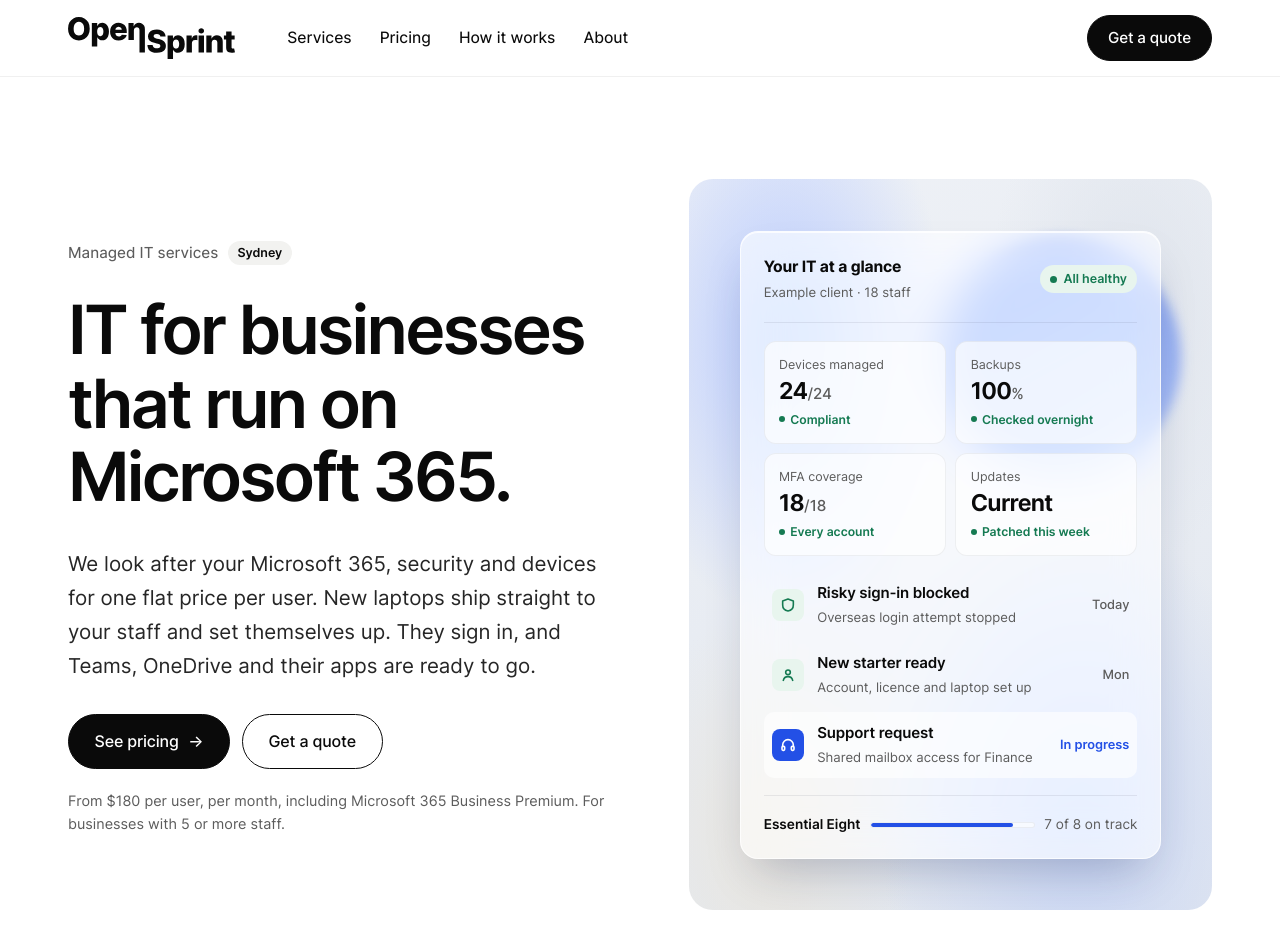
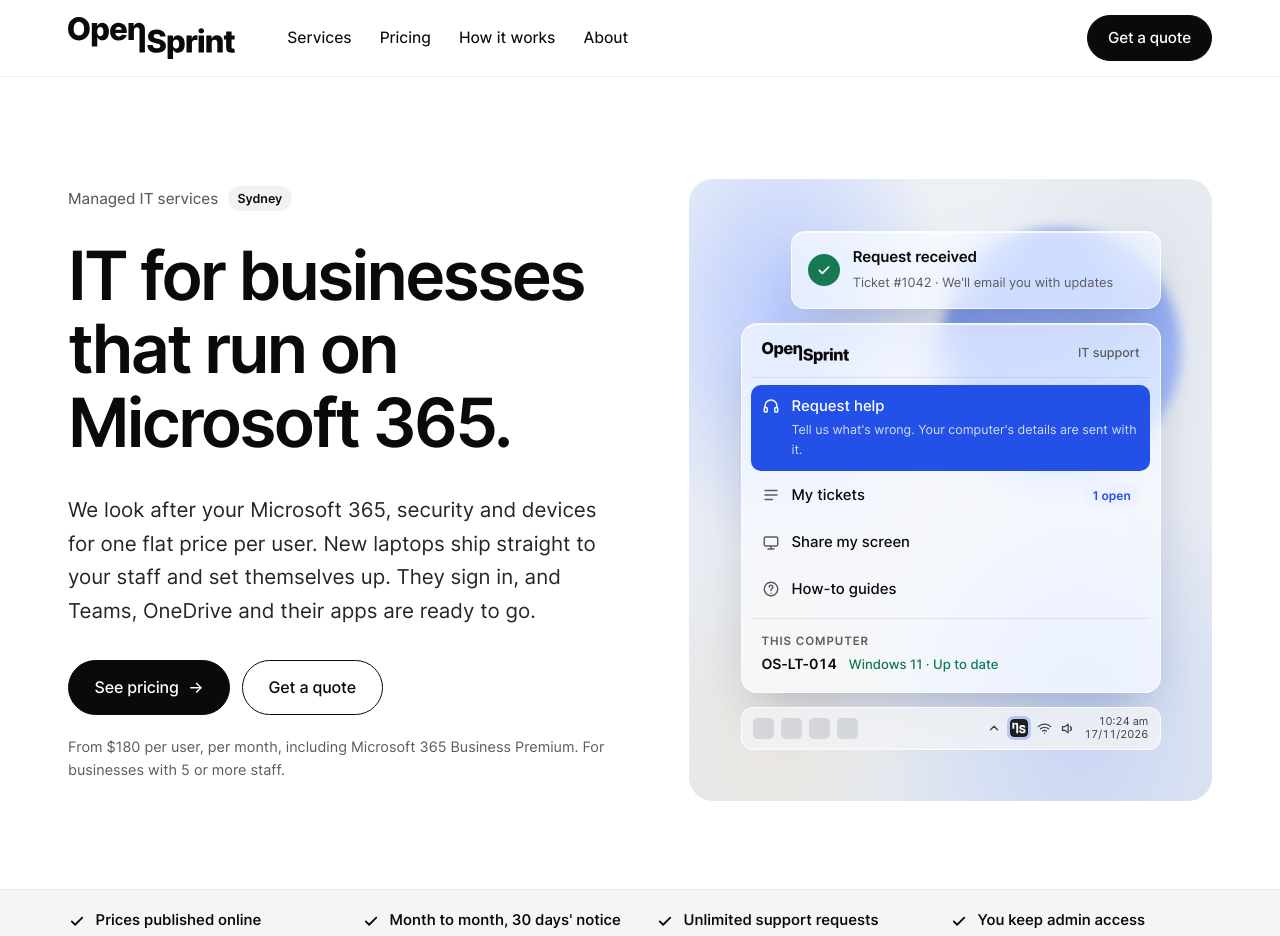
Before and after one commit to opensprint-au/opensprint, a plain HTML site: page public/index.html in a window 1280 px wide. Shown: the top 936 px of the page. Drawn offline with Linux system fonts and the light colour scheme.

Commit message:
Show the OpenSprint tray help menu in the hero
Replaces the example dashboard with what client staff actually see:
the branded system tray menu (request help, my tickets, share screen,
guides, this computer) above the Windows taskbar, plus the
"request received" confirmation.

Co-Authored-By: Claude Opus 5.5 <noreply@anthropic.com>

```diff
--- a/public/css/style.css
+++ b/public/css/style.css
@@ -152,18 +152,47 @@ p { margin: 0 0 1em; }
   box-shadow: 0 1px 0 rgb(255 255 255 / .8) inset, 0 24px 48px -16px rgb(23 37 84 / .28);
 }
 .hero-visual .panel-head, .hero-visual .panel-foot { border-color: rgb(15 23 42 / .08); }
-/* Stat tiles in the hero dashboard */
-.stats { display: grid; grid-template-columns: 1fr 1fr; gap: .6rem; margin-bottom: 1rem; }
-.stats > div { padding: .8rem .9rem; border-radius: 12px; background: rgb(255 255 255 / .65); border: 1px solid rgb(15 23 42 / .06); }
-.stats small { display: block; color: var(--muted); font-size: .78rem; margin-bottom: .2rem; }
-.stats b { display: block; font-size: 1.45rem; font-weight: 650; letter-spacing: -.03em; line-height: 1.15; }
-.stats b span { color: var(--muted); font-weight: 500; font-size: .95rem; letter-spacing: 0; }
-.stats em { display: inline-flex; align-items: center; gap: .3rem; margin-top: .3rem; font-style: normal; font-size: .76rem; font-weight: 600; color: var(--ok); }
-.stats em::before { content: ""; width: .4rem; height: .4rem; border-radius: 50%; background: currentColor; }
-.setup.activity li { padding-block: .55rem; }
-.setup.activity li em { color: var(--muted); font-weight: 500; }
-.setup.activity li.now em { color: var(--brand); font-weight: 600; }
-.foot-label { font-weight: 600; color: var(--fg); white-space: nowrap; }
+/* Hero: the OpenSprint help menu in the Windows system tray (illustrative) */
+.tray { width: 100%; max-width: 420px; display: grid; gap: .85rem; }
+.toast, .tray-menu {
+  background: var(--glass);
+  -webkit-backdrop-filter: blur(22px) saturate(1.6); backdrop-filter: blur(22px) saturate(1.6);
+  border: 1px solid var(--glass-line);
+  box-shadow: 0 1px 0 rgb(255 255 255 / .8) inset, 0 24px 48px -16px rgb(23 37 84 / .28);
+}
+.toast { display: flex; align-items: center; gap: .8rem; padding: .85rem 1rem; border-radius: 14px; width: 88%; justify-self: end; }
+.toast-icon { flex: none; display: grid; place-items: center; width: 2rem; height: 2rem; border-radius: 50%; background: var(--ok); color: #fff; }
+.toast b, .tray-menu b { display: block; font-weight: 600; font-size: .94rem; letter-spacing: -.01em; }
+.toast small { color: var(--muted); font-size: .8rem; }
+.tray-menu { border-radius: 16px; padding: .6rem; }
+.tray-head { display: flex; align-items: center; justify-content: space-between; padding: .55rem .65rem .8rem; border-bottom: 1px solid rgb(15 23 42 / .08); margin-bottom: .4rem; }
+.tray-head img { display: block; height: 22px; width: auto; }
+.tray-head small { color: var(--muted); font-size: .78rem; font-weight: 500; }
+.tray-menu ul { list-style: none; margin: 0; padding: 0; display: grid; gap: .15rem; }
+.tray-menu li { display: flex; align-items: center; gap: .75rem; padding: .65rem; border-radius: 10px; font-size: .93rem; font-weight: 500; color: var(--fg); }
+.tray-menu li > svg { flex: none; color: var(--muted); }
+.tray-menu li > span { flex: 1; }
+.tray-menu li small { display: block; color: var(--muted); font-size: .78rem; font-weight: 400; margin-top: .1rem; }
+.tray-menu li em { font-style: normal; font-size: .75rem; font-weight: 600; padding: .15rem .55rem; border-radius: 999px; background: var(--brand-soft); color: var(--brand); }
+.tray-menu li.primary { background: var(--brand); color: #fff; align-items: flex-start; }
+.tray-menu li.primary > svg { color: #fff; margin-top: .1rem; }
+.tray-menu li.primary small { color: rgb(255 255 255 / .8); }
+.tray-device { margin-top: .4rem; padding: .8rem .65rem .45rem; border-top: 1px solid rgb(15 23 42 / .08); display: grid; grid-template-columns: auto 1fr; gap: 0 .75rem; align-items: baseline; }
+.tray-device small { grid-column: 1 / -1; color: var(--muted); font-size: .72rem; text-transform: uppercase; letter-spacing: .08em; font-weight: 600; margin-bottom: .15rem; }
+.tray-device b { font-variant-numeric: tabular-nums; font-size: .88rem; }
+.tray-device span { color: var(--ok); font-size: .82rem; font-weight: 500; }
+.taskbar {
+  display: flex; align-items: center; justify-content: space-between;
+  padding: .45rem .7rem; border-radius: 12px;
+  background: rgb(243 244 247 / .8); border: 1px solid rgb(255 255 255 / .8);
+  -webkit-backdrop-filter: blur(16px); backdrop-filter: blur(16px);
+  color: #3a3f47;
+}
+.tb-apps { display: flex; gap: .4rem; }
+.tb-apps i { width: 1.35rem; height: 1.35rem; border-radius: 5px; background: rgb(15 23 42 / .12); }
+.tb-tray { display: flex; align-items: center; gap: .55rem; }
+.tb-us { display: block; border-radius: 4px; box-shadow: 0 0 0 3px rgb(35 80 230 / .25); }
+.tb-time { font-size: .68rem; line-height: 1.25; text-align: right; font-variant-numeric: tabular-nums; }
 .hero-visual .setup li > span:first-child { background: rgb(255 255 255 / .7); border-color: rgb(15 23 42 / .06); }
 .hero-visual .setup li.done > span:first-child { background: var(--ok-soft); }
 .hero-visual .setup li.now { background: rgb(255 255 255 / .6); }
@@ -213,7 +242,7 @@ p { margin: 0 0 1em; }
 .setup li.now em { color: var(--brand); }
 .panel-foot { display: flex; align-items: center; gap: .6rem; margin-top: 1.1rem; padding-top: 1.1rem; border-top: 1px solid var(--line); color: var(--muted); font-size: .85rem; }
 .bar { flex: 1; height: 6px; border-radius: 999px; background: var(--bg-alt); overflow: hidden; border: 1px solid var(--line); }
-.bar::before { content: ""; display: block; height: 100%; width: 87.5%; background: var(--brand); border-radius: inherit; }
+.bar::before { content: ""; display: block; height: 100%; width: 82%; background: var(--brand); border-radius: inherit; }
 
 /* Old hero status list (kept for any page still using it) */
 .status { list-style: none; margin: 0; padding: 0; display: grid; gap: .5rem; }
--- a/public/index.html
+++ b/public/index.html
@@ -48,38 +48,29 @@
           <p class="fine">From $180 per user, per month, including Microsoft 365 Business Premium. For businesses with 5 or more staff.</p>
         </div>
         <div class="hero-visual">
-          <div class="panel" role="img" aria-label="Example dashboard: an overview of a client's IT health, with devices, backups, MFA and updates all in good shape, and recent work done in the background">
-            <div class="panel-head">
-              <div>
-                <strong>Your IT at a glance</strong>
-                <small>Example client · 18 staff</small>
+          <div class="tray" role="img" aria-label="Illustration: the OpenSprint help menu opened from the Windows taskbar, and the confirmation a staff member sees after asking for help">
+            <div class="toast">
+              <span class="toast-icon"><svg width="16" height="16" viewBox="0 0 24 24" fill="none" stroke="currentColor" stroke-width="2.6" stroke-linecap="round" stroke-linejoin="round" aria-hidden="true"><path d="M5 12.5l4.5 4.5L19 7.5"/></svg></span>
+              <div><b>Request received</b><small>Ticket #1042 · We'll email you with updates</small></div>
+            </div>
+            <div class="tray-menu">
+              <div class="tray-head"><img src="/img/logo.svg" alt="" width="88" height="22"><small>IT support</small></div>
+              <ul>
+                <li class="primary"><svg width="18" height="18" viewBox="0 0 24 24" fill="none" stroke="currentColor" stroke-width="1.9" stroke-linecap="round" stroke-linejoin="round" aria-hidden="true"><path d="M4 14v-2a8 8 0 0 1 16 0v2"/><rect x="3" y="14" width="4" height="6" rx="1.5"/><rect x="17" y="14" width="4" height="6" rx="1.5"/></svg><span>Request help<small>Tell us what's wrong. Your computer's details are sent with it.</small></span></li>
+                <li><svg width="18" height="18" viewBox="0 0 24 24" fill="none" stroke="currentColor" stroke-width="1.9" stroke-linecap="round" stroke-linejoin="round" aria-hidden="true"><path d="M4 6h16M4 12h16M4 18h10"/></svg><span>My tickets</span><em>1 open</em></li>
+                <li><svg width="18" height="18" viewBox="0 0 24 24" fill="none" stroke="currentColor" stroke-width="1.9" stroke-linecap="round" stroke-linejoin="round" aria-hidden="true"><rect x="3" y="4" width="18" height="12" rx="2"/><path d="M8 20h8M12 16v4"/></svg><span>Share my screen</span></li>
+                <li><svg width="18" height="18" viewBox="0 0 24 24" fill="none" stroke="currentColor" stroke-width="1.9" stroke-linecap="round" stroke-linejoin="round" aria-hidden="true"><circle cx="12" cy="12" r="9"/><path d="M9.5 9.5a2.5 2.5 0 1 1 3.5 2.3c-.6.3-1 .9-1 1.6V14M12 17.5v.01"/></svg><span>How-to guides</span></li>
+              </ul>
+              <div class="tray-device">
+                <small>This computer</small>
+                <b>OS-LT-014</b>
+                <span>Windows 11 · Up to date</span>
               </div>
-              <span class="chip">All healthy</span>
             </div>
-            <div class="stats">
-              <div><small>Devices managed</small><b>24<span>/24</span></b><em>Compliant</em></div>
-              <div><small>Backups</small><b>100<span>%</span></b><em>Checked overnight</em></div>
-              <div><small>MFA coverage</small><b>18<span>/18</span></b><em>Every account</em></div>
-              <div><small>Updates</small><b>Current</b><em>Patched this week</em></div>
+            <div class="taskbar" aria-hidden="true">
+              <span class="tb-apps"><i></i><i></i><i></i><i></i></span>
+              <span class="tb-tray"><svg width="14" height="14" viewBox="0 0 24 24" fill="none" stroke="currentColor" stroke-width="2.2" stroke-linecap="round" stroke-linejoin="round"><path d="M6 15l6-6 6 6"/></svg><img class="tb-us" src="/favicon.svg" alt="" width="18" height="18"><svg width="15" height="15" viewBox="0 0 24 24" fill="none" stroke="currentColor" stroke-width="2" stroke-linecap="round" stroke-linejoin="round"><path d="M2 9a15 15 0 0 1 20 0M5.5 12.5a10 10 0 0 1 13 0M9 16a5 5 0 0 1 6 0M12 19.5v.01"/></svg><svg width="15" height="15" viewBox="0 0 24 24" fill="none" stroke="currentColor" stroke-width="2" stroke-linecap="round" stroke-linejoin="round"><path d="M4 9v6h4l5 4V5L8 9z"/><path d="M16.5 8.5a5 5 0 0 1 0 7"/></svg><span class="tb-time">10:24 am<br>17/11/2026</span></span>
             </div>
-            <ol class="setup activity">
-              <li class="done">
-                <span><svg width="16" height="16" viewBox="0 0 24 24" fill="none" stroke="currentColor" stroke-width="2.4" stroke-linecap="round" stroke-linejoin="round" aria-hidden="true"><path d="M12 3l8 3v6c0 4.5-3.4 8.2-8 9-4.6-.8-8-4.5-8-9V6z"/></svg></span>
-                <div><b>Risky sign-in blocked</b><small>Overseas login attempt stopped</small></div>
-                <em>Today</em>
-              </li>
-              <li class="done">
-                <span><svg width="16" height="16" viewBox="0 0 24 24" fill="none" stroke="currentColor" stroke-width="2.4" stroke-linecap="round" stroke-linejoin="round" aria-hidden="true"><circle cx="12" cy="8" r="3.5"/><path d="M5 20c.8-3.6 3.6-5.5 7-5.5s6.2 1.9 7 5.5"/></svg></span>
-                <div><b>New starter ready</b><small>Account, licence and laptop set up</small></div>
-                <em>Mon</em>
-              </li>
-              <li class="now">
-                <span><svg width="16" height="16" viewBox="0 0 24 24" fill="none" stroke="currentColor" stroke-width="2.4" stroke-linecap="round" stroke-linejoin="round" aria-hidden="true"><path d="M4 14v-2a8 8 0 0 1 16 0v2"/><rect x="3" y="14" width="4" height="6" rx="1.5"/><rect x="17" y="14" width="4" height="6" rx="1.5"/></svg></span>
-                <div><b>Support request</b><small>Shared mailbox access for Finance</small></div>
-                <em>In progress</em>
-              </li>
-            </ol>
-            <div class="panel-foot"><span class="foot-label">Essential Eight</span><span class="bar" aria-hidden="true"></span>7 of 8 on track</div>
           </div>
         </div>
       </div>
```
